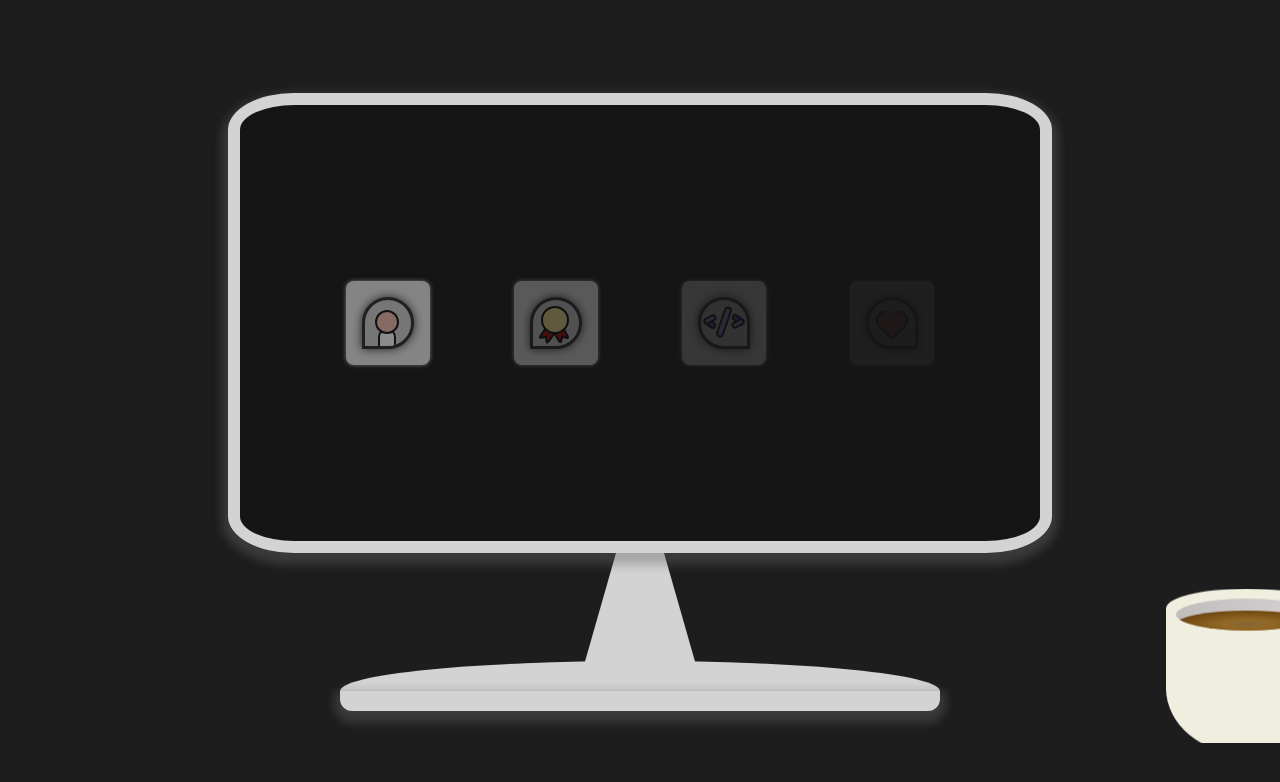
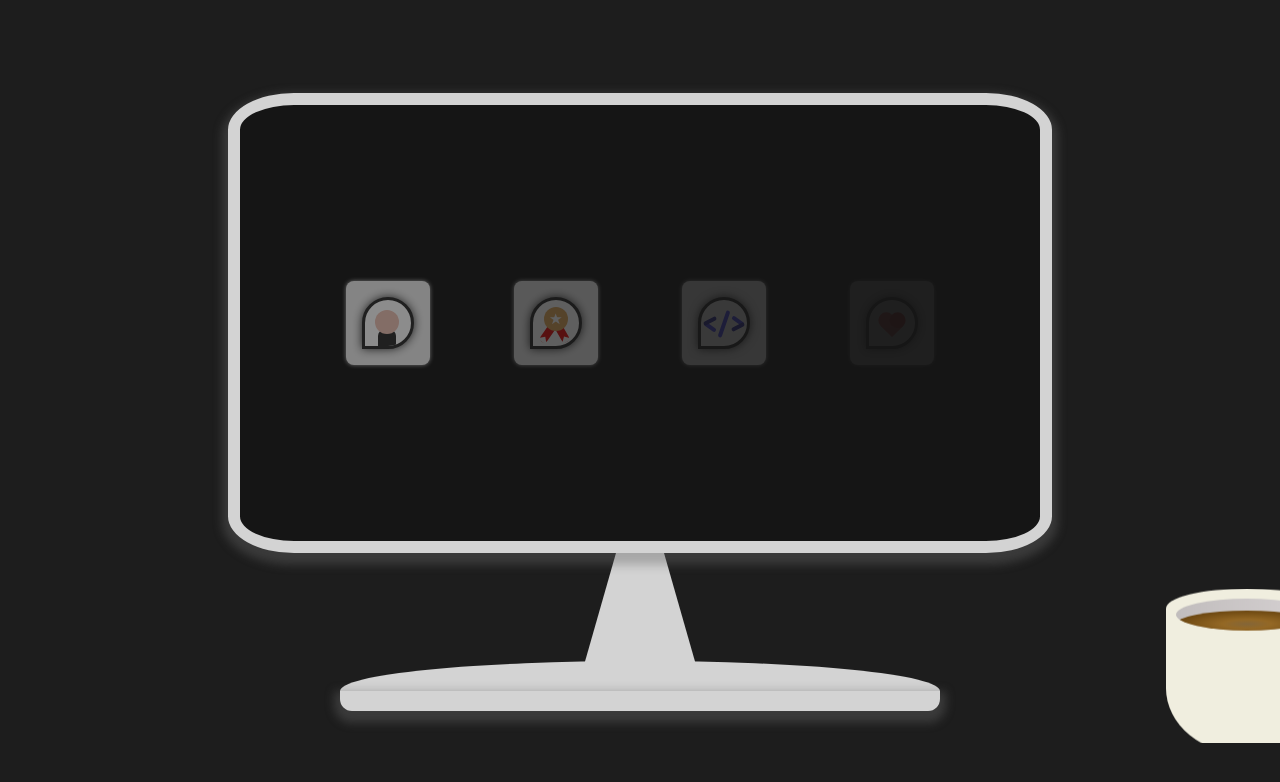
Before and after one commit to frse97/portfolio.frse, a Next.js app: page / in a window 1280 px wide. Both pictures are taken after a click on the element 640 px from the left and 325 px from the top of the page. Shown: the top 782 px of the page. Built offline with nearby package versions, Linux system fonts and the light colour scheme.

Commit message:
Refactored Icons

```diff
--- a/src/components/Contents/FrseApps/FrseAppIcons/FrseAppIcon.scss
+++ b/src/components/Contents/FrseApps/FrseAppIcons/FrseAppIcon.scss
@@ -1,53 +1,74 @@
+$app-inside-color: #fff;
+$app-box-shadow: #2b2b2b;
+
+// About Me Styles
+$app-about-me-head: #edc1b4;
+$app-about-me-body: $app-box-shadow;
+
+// Skills Styles
+$app-skills-circle: #e1a85a;
+$app-skills-circle-inside: #fff;
+$app-skills-badge: #e90a0a;
+
+// Projects Styles
+$app-projects-color: #4c4cff;
+$app-projects-color2: #3131a9;
+
+// Hobbies styles
+$app-project-heart-1: #e95454;
+$app-project-heart-2: #ed4141;
+$app-project-heart-3: #d92828;
+
 .frse-app-icon {
   position: relative;
   width: 52px;
   height: 52px;
-  border: 3px solid #2b2b2b;
+  border: 3px solid $app-box-shadow;
   box-sizing: border-box;
-  box-shadow: 0px 0px 10px 0px #2b2b2b;
-  -webkit-box-shadow: 0px 0px 10px 0px #2b2b2b;
-  -moz-box-shadow: 0px 0px 10px 0px #2b2b2b;
+  box-shadow: 0px 0px 10px 0px $app-box-shadow;
+  -webkit-box-shadow: 0px 0px 10px 0px $app-box-shadow;
+  -moz-box-shadow: 0px 0px 10px 0px $app-box-shadow;
   overflow: hidden;
 
   &-about-me {
-    background-color: #d3d3d3;
+    background-color: $app-inside-color;
 
     .frse-about-me-body {
       position: absolute;
-      bottom: -8px;
+      bottom: -4px;
       left: 13px;
-      width: 14px;
+      width: 18px;
       height: 20px;
-      border: 2px solid #111111;
+      // border: 2px solid #111111;
       border-radius: 30% 30% 0 0;
-      background-color: #fff;
+      background-color: $app-about-me-body;
       z-index: 300;
     }
     .frse-about-me-head {
       position: absolute;
       bottom: 12px;
       left: 10px;
-      width: 20px;
-      height: 20px;
+      width: 24px;
+      height: 24px;
       border-radius: 20px;
-      border: 2px solid #111111;
-      background-color: #f0beaf;
+      // border: 2px solid #111111;
+      background-color: $app-about-me-head;
       z-index: 301;
     }
   }
 
   &-skills {
-    background-color: #d3d3d3;
+    background-color: $app-inside-color;
 
     .frse-skills-badge-top {
       position: absolute;
-      bottom: 12px;
+      bottom: 15px;
       width: 24px;
       height: 24px;
       border-radius: 100%;
-      border: 2px solid black;
-      left: 8px;
-      background-color: #ffef99;
+      // border: 2px solid black;
+      left: 11px;
+      background-color: $app-skills-circle;
       z-index: 400;
 
       .frse-skills-badge-container {
@@ -57,15 +78,15 @@
           position: absolute;
           right: -88px;
           top: -23px;
-          color: #fff;
+          color: $app-skills-circle-inside;
           border-right: 100px solid transparent;
-          border-bottom: 70px solid #fff;
+          border-bottom: 70px solid $app-skills-circle-inside;
           border-left: 100px solid transparent;
           transform: rotate(35deg) scale(0.06);
           z-index: 999;
 
           &::before {
-            border-bottom: 80px solid #fff;
+            border-bottom: 80px solid $app-skills-circle-inside;
             border-left: 30px solid transparent;
             border-right: 30px solid transparent;
             position: absolute;
@@ -80,13 +101,13 @@
           &::after {
             position: absolute;
             display: block;
-            color: #fff;
+            color: $app-skills-circle-inside;
             top: 3px;
             left: -105px;
             width: 0px;
             height: 0px;
             border-right: 100px solid transparent;
-            border-bottom: 70px solid #fff;
+            border-bottom: 70px solid $app-skills-circle-inside;
             border-left: 100px solid transparent;
             transform: rotate(-70deg);
             content: "";
@@ -139,92 +160,91 @@
       left: 12px;
       width: 8px;
       height: 25px;
-      background: #b20000;
-      border: 2px solid black;
+      background: $app-skills-badge;
       border-radius: 4px;
       transform: rotate(35deg);
 
       &-triangle {
         position: absolute;
-        bottom: -3px;
-        left: -1px;
+        bottom: 0px;
+        left: -2px;
         width: 0;
         height: 0;
-        border-left: 5px solid transparent;
-        border-right: 5px solid transparent;
-        border-bottom: 5px solid #d3d3d3;
+        border-left: 6px solid transparent;
+        border-right: 6px solid transparent;
+        border-bottom: 6px solid $app-inside-color;
 
-        &-border {
-          position: absolute;
-          bottom: 0px;
-          left: -1px;
-          width: 0;
-          height: 0;
-          border-left: 5px solid transparent;
-          border-right: 5px solid transparent;
-          border-bottom: 5px solid black;
-        }
+        // &-border {
+        //   position: absolute;
+        //   bottom: 0px;
+        //   left: -1px;
+        //   width: 0;
+        //   height: 0;
+        //   border-left: 5px solid transparent;
+        //   border-right: 5px solid transparent;
+        //   border-bottom: 5px solid black;
+        // }
       }
     }
     .frse-skills-badge-bottom-right {
       position: absolute;
       bottom: 3px;
-      left: 20px;
+      left: 25px;
       width: 8px;
       height: 20px;
-      background: #b20000;
-      border: 2px solid black;
+      background: $app-skills-badge;
+      // border: 2px solid black;
       border-radius: 4px;
       transform: rotate(150deg);
 
       &-triangle {
         position: absolute;
-        bottom: 18px;
-        left: -1px;
+        bottom: 14px;
+        left: -2px;
         transform: rotate(180deg);
         width: 0;
         height: 0;
-        border-left: 5px solid transparent;
-        border-right: 5px solid transparent;
-        border-bottom: 5px solid #d3d3d3;
+        border-left: 6px solid transparent;
+        border-right: 6px solid transparent;
+        border-bottom: 6px solid $app-inside-color;
 
-        &-border {
-          position: absolute;
-          bottom: 15px;
-          left: -1px;
-          transform: rotate(180deg);
-          width: 0;
-          height: 0;
-          border-left: 5px solid transparent;
-          border-right: 5px solid transparent;
-          border-bottom: 5px solid black;
-        }
+        // &-border {
+        //   position: absolute;
+        //   bottom: 15px;
+        //   left: -1px;
+        //   transform: rotate(180deg);
+        //   width: 0;
+        //   height: 0;
+        //   border-left: 5px solid transparent;
+        //   border-right: 5px solid transparent;
+        //   border-bottom: 5px solid black;
+        // }
       }
     }
   }
 
   &-projects {
-    background-color: #d3d3d3;
+    background-color: $app-inside-color;
 
     &-arrow-left-1 {
       position: absolute;
-      width: 10px;
-      height: 3px;
-      border: 2px solid black;
+      width: 14px;
+      height: 4px;
+      // border: 2px solid black;
       border-radius: 4px;
-      bottom: 19px;
-      background-color: #4c4cff;
+      bottom: 17px;
+      background-color: $app-projects-color;
       transform: rotate(36deg);
       left: 2px;
     }
     &-arrow-left-2 {
       position: absolute;
-      width: 10px;
-      height: 3px;
-      border: 2px solid black;
+      width: 14px;
+      height: 4px;
+      // border: 2px solid black;
       border-radius: 4px;
       bottom: 23px;
-      background-color: #9999ff;
+      background-color: $app-projects-color2;
       transform: rotate(152deg);
       left: 2px;
     }
@@ -232,46 +252,46 @@
       position: absolute;
       width: 28px;
       height: 4px;
-      border: 2px solid black;
+      // border: 2px solid black;
       border-radius: 4px;
       bottom: 20px;
-      background-color: #9999ff;
+      background-color: $app-projects-color;
       transform: rotate(109deg);
-      left: 7px;
+      left: 9px;
       z-index: 999;
     }
     &-arrow-right-1 {
       position: absolute;
-      width: 10px;
-      height: 3px;
-      border: 2px solid black;
+      width: 14px;
+      height: 4px;
+      // border: 2px solid black;
       border-radius: 4px;
       bottom: 23px;
-      background-color: #4c4cff;
+      background-color: $app-projects-color;
       transform: rotate(36deg);
       left: 30px;
     }
     &-arrow-right-2 {
       position: absolute;
-      width: 10px;
-      height: 3px;
-      border: 2px solid black;
+      width: 14px;
+      height: 4px;
+      // border: 2px solid black;
       border-radius: 4px;
-      bottom: 19px;
-      background-color: #9999ff;
+      bottom: 17px;
+      background-color: $app-projects-color2;
       transform: rotate(152deg);
       left: 30px;
     }
   }
 
   &-hobbies {
-    background-color: #d3d3d3;
+    background-color: $app-inside-color;
 
     &-heart-shape {
       position: relative;
       width: 16px;
       height: 16px;
-      background-color: #ff6666;
+      background-color: $app-project-heart-1;
       bottom: -18px;
       left: 15px;
       transform: rotate(45deg);
@@ -285,7 +305,7 @@
         height: 16px;
         border-radius: 50%;
         content: "";
-        background-color: #ff6666;
+        background-color: $app-project-heart-2;
       }
 
       &::after {
@@ -297,41 +317,41 @@
         height: 16px;
         border-radius: 50%;
         content: "";
-        background-color: #ff4c4c;
+        background-color: $app-project-heart-3;
       }
 
-      &-border {
-        position: relative;
-        width: 16px;
-        height: 16px;
-        background-color: #111111;
-        bottom: -3px;
-        left: 15px;
-        transform: rotate(45deg) scale(1.2);
+      // &-border {
+      //   position: relative;
+      //   width: 16px;
+      //   height: 16px;
+      //   background-color: #111111;
+      //   bottom: -3px;
+      //   left: 15px;
+      //   transform: rotate(45deg) scale(1.2);
 
-        &::before {
-          position: absolute;
-          bottom: 0px;
-          left: -8px;
-          width: 16px;
-          height: 16px;
-          border-radius: 50%;
-          content: "";
-          background-color: #111111;
-        }
+      //   &::before {
+      //     position: absolute;
+      //     bottom: 0px;
+      //     left: -8px;
+      //     width: 16px;
+      //     height: 16px;
+      //     border-radius: 50%;
+      //     content: "";
+      //     background-color: #111111;
+      //   }
 
-        &::after {
-          position: absolute;
-          bottom: 0px;
-          top: -8px;
-          right: 0;
-          width: 16px;
-          height: 16px;
-          border-radius: 50%;
-          content: "";
-          background-color: #111111;
-        }
-      }
+      //   &::after {
+      //     position: absolute;
+      //     bottom: 0px;
+      //     top: -8px;
+      //     right: 0;
+      //     width: 16px;
+      //     height: 16px;
+      //     border-radius: 50%;
+      //     content: "";
+      //     background-color: #111111;
+      //   }
+      // }
     }
   }
 }
--- a/src/components/Contents/FrseApps/FrseAppIcons/components/FrseAppSkillsIcon.tsx
+++ b/src/components/Contents/FrseApps/FrseAppIcons/components/FrseAppSkillsIcon.tsx
@@ -7,8 +7,8 @@ const FrseAppSkillsIcon: React.FC<IFrseAppSkillsIcon> = (props) => {
     <>
       <div className="frse-skills-badge-top">
         <div className="frse-skills-badge-container">
-          {/* <div className="frse-skills-badge-top-star" />
-          <div className="frse-skills-badge-top-star-border" /> */}
+          <div className="frse-skills-badge-top-star" />
+          {/* <div className="frse-skills-badge-top-star-border" /> */}
         </div>
       </div>
       <div className="frse-skills-badge-bottom-left">
--- a/src/components/Contents/PortfolioContent.tsx
+++ b/src/components/Contents/PortfolioContent.tsx
@@ -77,7 +77,7 @@ const PortfolioContent: React.FC<IPortfolioContent> = (props) => {
       btnContent: (
         <FrseAppIcon
           type={FrseAppIconType.PROJECTS}
-          borderDirection="bottom-left"
+          borderDirection="bottom-right"
         />
       ),
       pageContent: <FrsePageContent className="frse-content-projects" />,
@@ -89,7 +89,7 @@ const PortfolioContent: React.FC<IPortfolioContent> = (props) => {
       btnContent: (
         <FrseAppIcon
           type={FrseAppIconType.HOBBIES}
-          borderDirection="bottom-left"
+          borderDirection="bottom-right"
         />
       ),
       pageContent: <FrsePageContent className="frse-content-hobbies" />,
```
Also changed, not shown: src/components/Contents/FrsePageContent/component/FrsePageHeader.tsx (added, +17 -0 lines).
